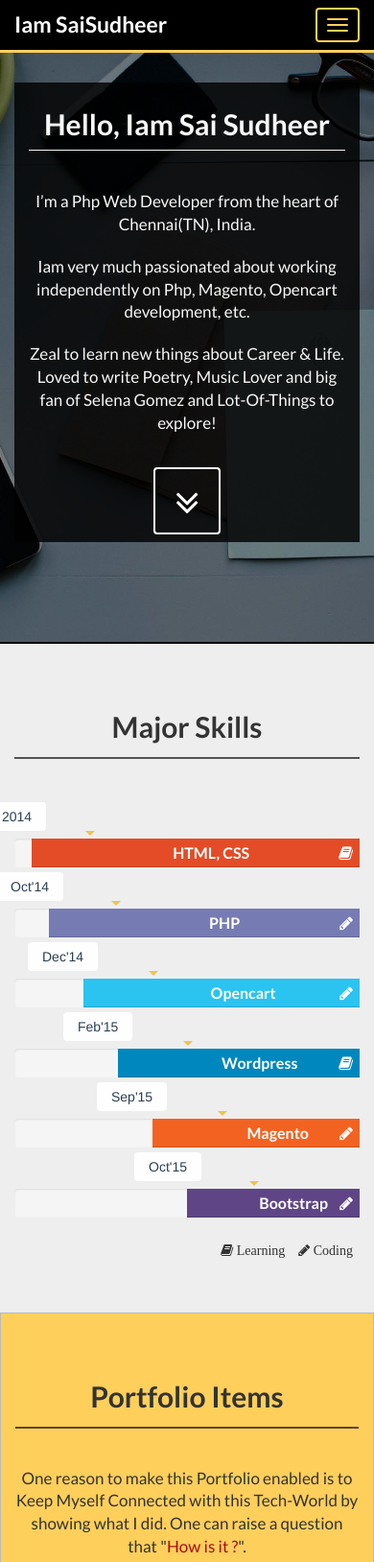
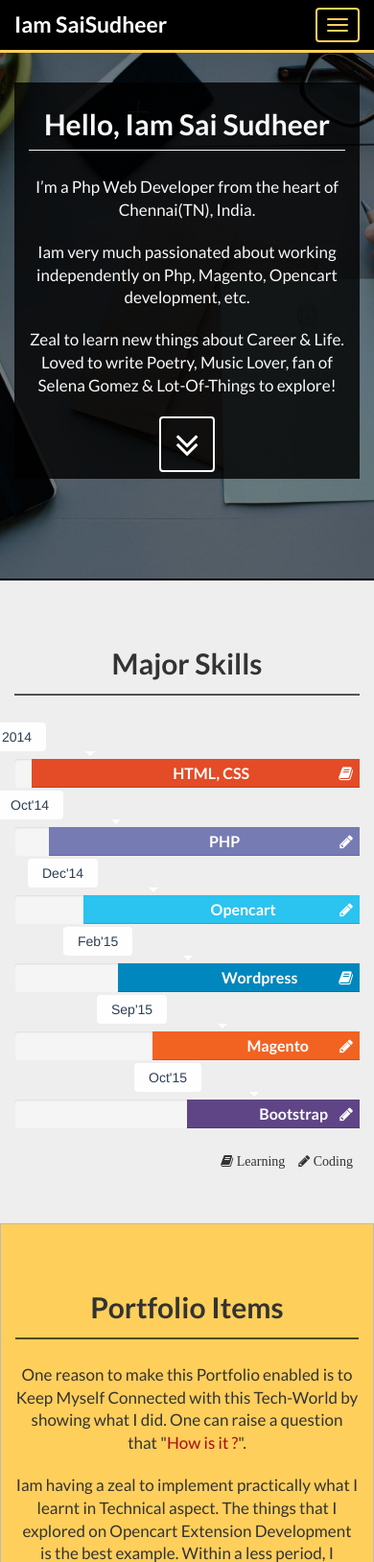
Before and after one commit to IamSaiSudheer/IamSaiSudheer, a PHP site: page / in a window 390 px wide. Shown: the top 1628 px of the page at 96% size. Run offline with PHP 8.4, Linux system fonts and the light colour scheme; some libraries are stand-ins or nearby versions.

Commit message:
Fixed some responsive issues on IPad and IPhone devices.

```diff
--- a/css/iamsaisudheer-style.css
+++ b/css/iamsaisudheer-style.css
@@ -34,6 +34,12 @@ label {
     text-transform: uppercase;
     letter-spacing: 0.1em;
     margin-bottom: 20px;
+}
+.btn-circle {
+  width: 58px;
+  height: 58px;
+  margin-top: 0px;
+  padding: 0px 14px;
 }
 .topnav {
     font-size: 17px;
@@ -291,11 +297,11 @@ line-height: 43px;
 }
 .contact-info,
 .contact-info > span {
-    margin: 12px;
+    margin: 11px;
 }
 hr {
     margin-top: 0px;
-    margin-bottom: 40px;
+    margin-bottom: 25px;
 }
 .list-inline {
     text-transform: uppercase;
@@ -347,10 +353,10 @@ span.client-name {
   float:left;
 }
 .tooltip > .tooltip-inner {background-color: #ffffff; padding:5px 15px; color:rgb(23,44,66); font-size:14px;}
-.popOver + .tooltip > .tooltip-arrow {    border-left: 5px solid transparent; border-right: 5px solid transparent; border-top: 5px solid #eebf3f;}
+.popOver + .tooltip > .tooltip-arrow {    border-left: 5px solid transparent; border-right: 5px solid transparent; border-top: 5px solid #fff;}
 .progress {
   height: 30px;
-  margin-top: 43px;
+  margin-top: 41px;
   overflow: visible;
 }
 .progress-bar {
--- a/index.html
+++ b/index.html
@@ -74,7 +74,7 @@
                                 <hr class="intro-divider">
                                 <p class="lead">I’m a Php Web Developer from the heart of Chennai(TN), India.</p>
                                 <p class="lead"> Iam very much passionated about working independently on Php, Magento, Opencart development, etc.</p>
-                                <p class="lead">Zeal to learn new things about Career &amp; Life. Loved to write Poetry, Music Lover and big fan of Selena Gomez and Lot-Of-Things to explore!</p>
+                                <p class="lead">Zeal to learn new things about Career &amp; Life. Loved to write Poetry, Music Lover, fan of Selena Gomez &amp; Lot-Of-Things to explore!</p>
 
                                 <a href="#skills" class="btn btn-circle page-scroll">
                                     <i class="fa fa-angle-double-down animated"></i>
@@ -270,7 +270,7 @@
                             </p>
 
                             <div class="clearfix"></div>
-                            <p class="lead"><span class="fill-red"><i class="fa fa-lightbulb-o fa-lg" aria-hidden="true"></i></span> &nbsp;I love to work with fun at Roanuz as Ruman !</p>
+                            <p class="lead"><span class="fill-red"><i class="fa fa-lightbulb-o fa-lg" aria-hidden="true"></i></span>&nbsp;I love to work with fun at Roanuz as Ruman !</p>
 
                             <div class="clearfix"></div>
                             <p class="lead"><span class="fill-red">Previous :</span> Junior Analyst @<a href="http://www.paripoorna.in/" target="_blank">Paripoorna, Chennai (India).</a></p>
@@ -493,7 +493,7 @@
                     <div class="row">
                         <div class="col-lg-8 col-lg-offset-2">
                             <div class="modal-body">
-                                <h2>ThaibyNature.com, Thailand</h2>
+                                <h2>ThaibyNature, Thailand</h2>
                                 <hr class="section-heading-spacer">
 
                                 <p class="lead">
```
